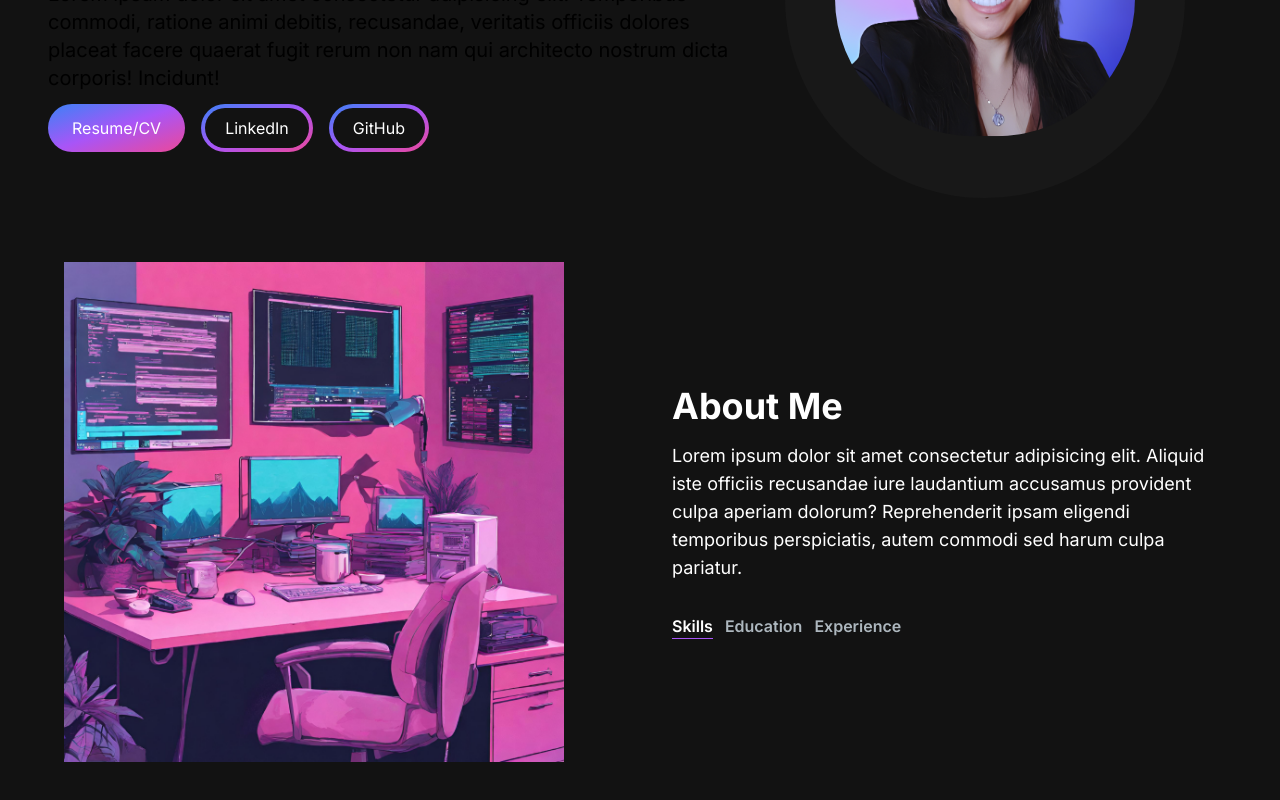
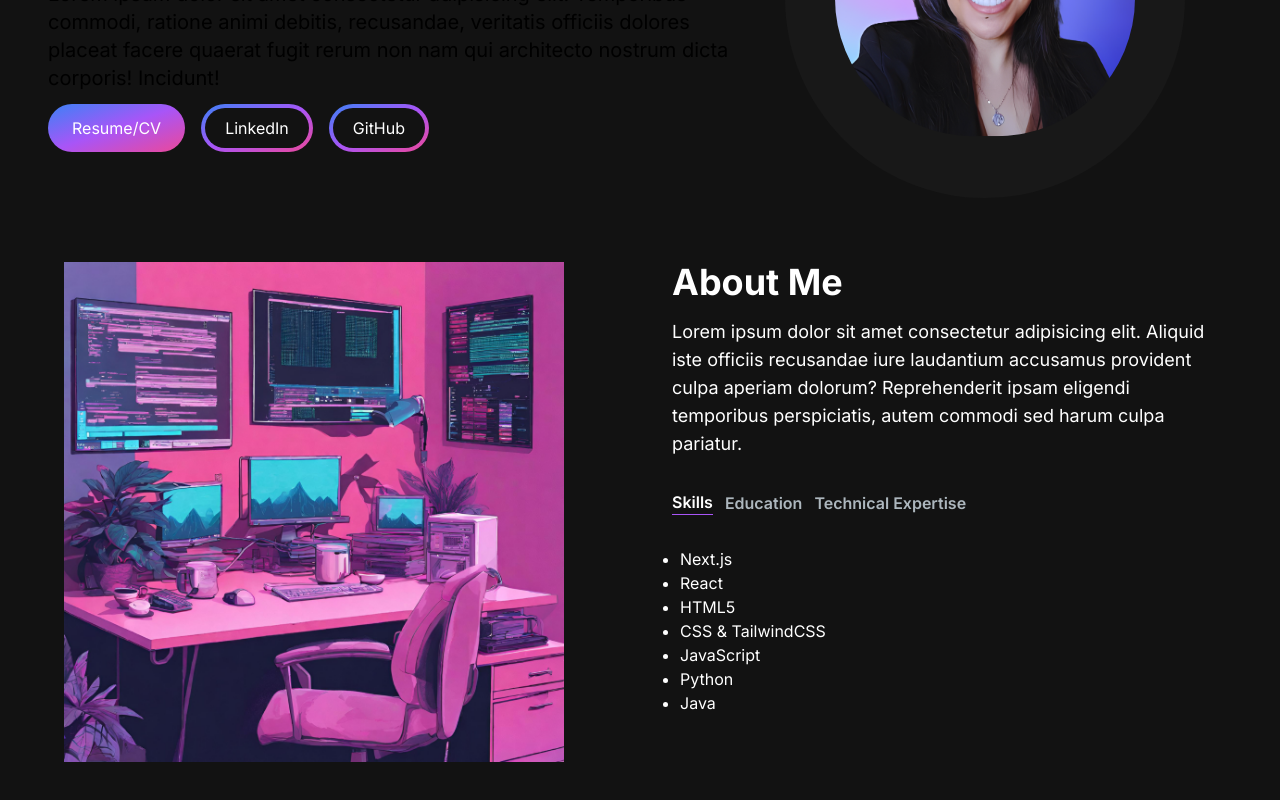
Before and after one commit to SairaBeg/next-portfolio, a Next.js app: page / in a window 1280 px wide. Shown: the part 314-1114 px from the top of the page. Built offline with nearby package versions, Linux system fonts and the light colour scheme.

Commit message:
About section finished

```diff
--- a/app/components/About.jsx
+++ b/app/components/About.jsx
@@ -8,14 +8,41 @@ const TAB_DATA = [
     title: "Skills",
     id: "skills",
     content: (
-      <ul>
+      <ul className="list-disc pl-2">
         <li>Next.js</li>
         <li>React</li>
         <li>HTML5</li>
         <li>CSS & TailwindCSS</li>
         <li>JavaScript</li>
-        <li>Node.js</li>
-        <li>Express.js</li>
+        <li>Python</li>
+        <li>Java</li>
+      </ul>
+    ),
+  },
+  {
+    title: "Education",
+    id: "education",
+    content: (
+      <ul className="list-disc pl-2">
+        <li>University of Mary Washington</li>
+        <li>Bachelor of Liberal Studies</li>
+        <li>Major in Computer Science</li>
+      </ul>
+    ),
+  },
+  {
+    title: "Technical Expertise",
+    id: "technicalExpertise",
+    content: (
+      <ul className="list-disc pl-2">
+        <li>Software Development</li>
+        <li>Software Development Life Cycle (SDLC)</li>
+        <li>Agile Methodologies</li>
+        <li> Data Structures & Algorithms</li>
+        <li>Object-Oriented Programming (OOP)</li>
+        <li>Databases</li>
+        <li>Web Development</li>
+        <li>Unit Testing</li>
       </ul>
     ),
   },
@@ -34,7 +61,7 @@ const About = () => {
     <section className="text-white">
       <div className="md:grid md:grid-cols-2 gap-8 items-center py-8 px-4 xl:gap-16 sm:py-16 xl:px16">
         <Image src="/images/VapoDesk.png" alt="desk" height={500} width={500} />
-        <div>
+        <div className="mt-4 md:mt-0 text-left flex flex-col h-full">
           <h2 className="text-4xl font-bold text-white mb-4">About Me</h2>
           <p className="text-base lg:text-lg">
             Lorem ipsum dolor sit amet consectetur adipisicing elit. Aliquid
@@ -42,7 +69,7 @@ const About = () => {
             aperiam dolorum? Reprehenderit ipsam eligendi temporibus
             perspiciatis, autem commodi sed harum culpa pariatur.
           </p>
-          <div className="flex flex-row mt-8">
+          <div className="flex flex-row justify-start mt-8">
             <TabButton
               selectTab={() => handleTabChange("skills")}
               active={tab === "skills"}
@@ -58,12 +85,15 @@ const About = () => {
               Education{" "}
             </TabButton>
             <TabButton
-              selectTab={() => handleTabChange("experience")}
-              active={tab === "experience"}
+              selectTab={() => handleTabChange("technicalExpertise")}
+              active={tab === "technicalExpertise"}
             >
               {" "}
-              Experience{" "}
+              Technical Expertise{" "}
             </TabButton>
+          </div>
+          <div className="mt-8">
+            {TAB_DATA.find((t) => t.id === tab).content}
           </div>
         </div>
       </div>
```
